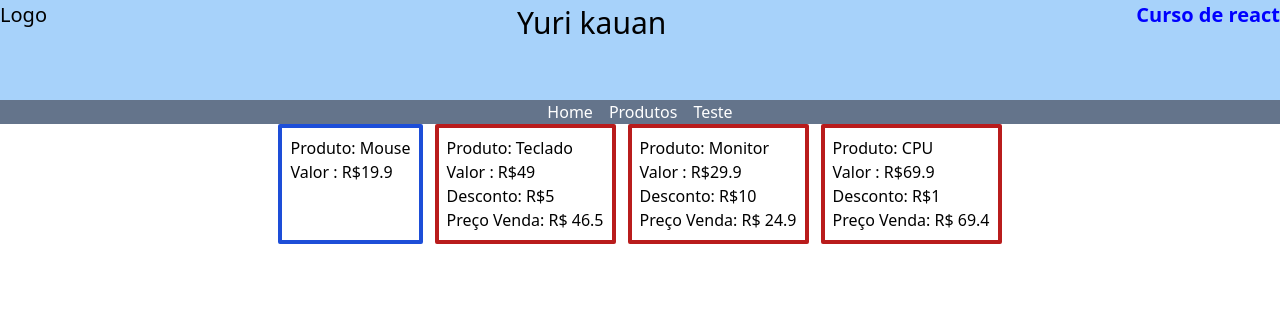
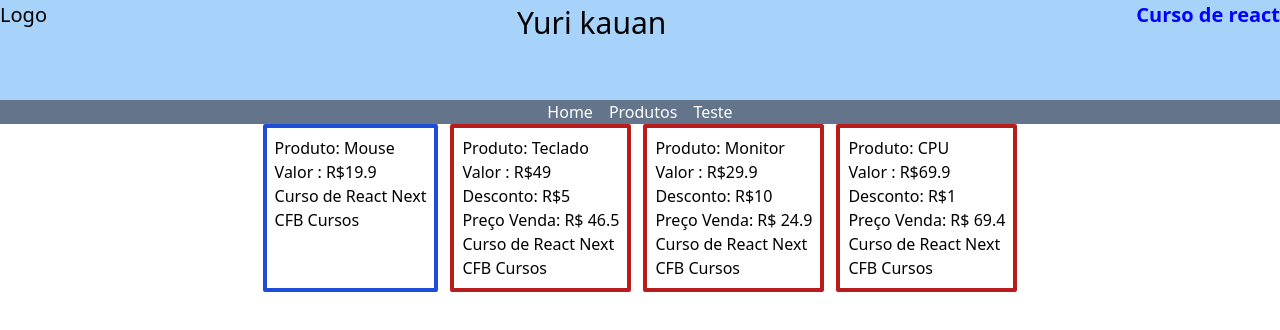
Before and after one commit to YuriKauan10/EstudoDeReact, a Next.js app: page /produtos/produtos in a window 1280 px wide. Shown: the top 330 px of the page. Built offline with nearby package versions, Linux system fonts and the light colour scheme.

Commit message:
adição de props.children

```diff
--- a/pages/components/Card.tsx
+++ b/pages/components/Card.tsx
@@ -2,7 +2,8 @@ interface CardProps{
     produto: string,
     valor: number,
     desconto: number,
-    funcao: any
+    funcao: any,
+    children: any
 }
 
 function Card(props: CardProps){
@@ -16,7 +17,7 @@ function Card(props: CardProps){
                     <div>Preço Venda: R$ {props.funcao(props.valor,props.desconto)}</div>
                 </div>
             )}
-
+            <div>{props.children}</div>
         </div>
     )
 }
--- a/pages/produtos/produtos.tsx
+++ b/pages/produtos/produtos.tsx
@@ -52,7 +52,10 @@ export default function ProdutosPagina(){
           produtos.map((element : any, index) => {
             if(element.disponivel){
               return(
-              <Card key = {index} produto={element.produto} valor={element.valor} desconto = {element.desconto} funcao ={Desconto2}/>
+              <Card key = {index} produto={element.produto} valor={element.valor} desconto = {element.desconto} funcao ={Desconto2} >
+               <div>Curso de React Next</div>
+               <div>CFB Cursos</div>
+              </Card>
             )}
           })
         }
```
